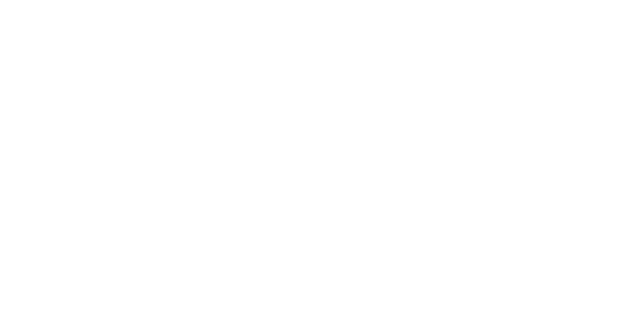
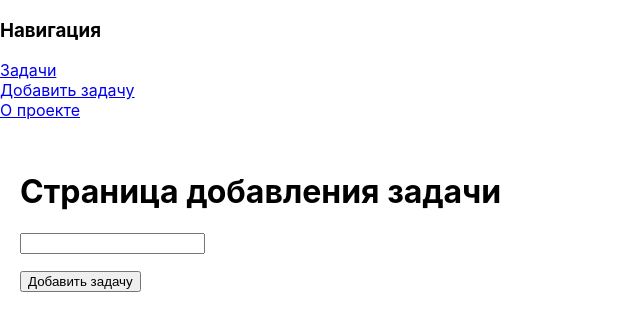
Before and after one commit to uvelmi/webdev-react-hw-todo-app, a React (Create React App) app: page /add in a window 1280 px wide. Before the commit this address had no page. Shown: the top 330 px of the page, without its empty margins (0-640 px from the left). Built offline with nearby package versions, Linux system fonts and the light colour scheme; no server answers.

Commit message:
Работа с API(поднятие стейта и разметки)

```diff
--- a/src/App.jsx
+++ b/src/App.jsx
@@ -1,7 +1,57 @@
 import AppRoutes from "./AppRoutes";
+import { useState, useEffect } from "react";
+import { getTodos } from "./api";
+import { Link } from "react-router-dom";
 
 function App() {
-  return <AppRoutes></AppRoutes>;
+  const [todos, setTodos] = useState([
+    { id: 1, text: "Хлеб" },
+    { id: 2, text: "Молоко" },
+    { id: 3, text: "Сок" },
+  ]);
+
+  const [postLoading, setPostLoading] = useState(true);
+  const [addTodoError, setAddTodoError] = useState(null);
+  useEffect(() => {
+    async function getAllTodos() {
+      try {
+        const todos = await getTodos();
+        console.log(todos);
+        setTodos(todos.todos);
+        setPostLoading(false);
+      } catch (error) {
+        setAddTodoError(error.message);
+        setTodos([]);
+      }
+    }
+    getAllTodos();
+  }, []);
+
+  const [currentTodo, setCurrentTodo] = useState(null);
+  // const handleTodoClick = (todo) => {
+  // 	setCurrentTodo(todo);
+  // };
+  return (
+    <>
+      {currentTodo ? (
+        <div className="current-task">Current task: {currentTodo.text}</div>
+      ) : null}
+			<h3>Навигация</h3>
+			<Link to='/'>Задачи</Link>
+			<br />
+			<Link to='/add'>Добавить задачу</Link>
+			<br />
+			<Link to='/about'>О проекте</Link>
+			<br />
+			<br />
+      <AppRoutes
+        currentTodo={currentTodo}
+        setCurrentTodo={setCurrentTodo}
+        todos={todos}
+        setTodos={setTodos}
+      ></AppRoutes>
+    </>
+  );
 }
 
 export default App;
--- a/src/AppRoutes.jsx
+++ b/src/AppRoutes.jsx
@@ -1,10 +1,16 @@
 import { Route, Routes } from "react-router-dom";
 import TodosPage from "./pages/TodosPage";
+import AboutPage from "./pages/AboutPage";
+import AddTodoPage from "./pages/AddTodoPage";
 
-function AppRoutes() {
+function AppRoutes({ todos, setTodos, setCurrentTodo }) {
   return (
     <Routes>
-      <Route path="/" element={<TodosPage></TodosPage>}></Route>
+      <Route path="/" element={<TodosPage
+			setCurrentTodo={setCurrentTodo}
+			todos={todos} setTodos={setTodos}></TodosPage>}></Route>
+			<Route path="/about" element={<AboutPage></AboutPage>}></Route>
+			<Route path="/add" element={<AddTodoPage setTodos={setTodos} ></AddTodoPage>}></Route>
     </Routes>
   );
 }
--- a/src/index.css
+++ b/src/index.css
@@ -15,3 +15,14 @@ code {
 .page {
   padding: 10px 20px;
 }
+.current-task{
+	background-color: coral;
+	font-size: 32px;
+	font-weight: 600;
+}
+.todo-item{
+	cursor: pointer;
+}
+.todo-item:hover{
+	background-color: coral;
+}
--- /dev/null
+++ b/src/pages/AboutPage.jsx
@@ -0,0 +1,13 @@
+import { Link } from 'react-router-dom';
+
+export default function AddTodoPage() {
+	return (
+		<div className='page'>
+			<h1>About project</h1>
+			<p>This is a Skypro study project: React task list</p>
+		</div>
+	)
+
+
+
+}
--- /dev/null
+++ b/src/pages/AddTodoPage.jsx
@@ -0,0 +1,10 @@
+import { AddTodoForm } from '../components/AddTodoForm';
+
+export default function AddTodoPage({setTodos}) {
+	return (
+		<div className='page'>
+			<h1>Страница добавления задачи</h1>
+			<AddTodoForm setTodos={setTodos} />
+		</div>
+	)
+}
--- a/src/pages/TodosPage.jsx
+++ b/src/pages/TodosPage.jsx
@@ -1,18 +1,9 @@
 import { useState } from "react";
-import { AddTodoForm } from "../components/AddTodoForm";
-import { getTodos, deleteTodos } from "../api";
-import { useEffect } from "react";
+import { deleteTodos } from "../api";
 
-export default function TodosPage() {
-  const [todos, setTodos] = useState([
-    { id: 1, text: "Хлеб" },
-    { id: 2, text: "Молоко" },
-    { id: 3, text: "Сок" },
-  ]);
+export default function TodosPage({todos, setTodos, setCurrentTodo}) {
 
 	const [isDeleteLoading, setIsDeleteLoading] = useState({});
-	const [postLoading, setPostLoading] = useState(true);
-	const [addTodoError, setAddTodoError] = useState(null);
 	const [deleteTodoError, setDeleteTodoError] = useState(null);
 
    const deleteHandler = async({id}) => {
@@ -29,28 +20,13 @@ export default function TodosPage() {
   };
 
 
-
-	useEffect(() => {
-		async function getAllTodos() {
-			try {
-				const todos = await getTodos();
-			console.log(todos)
-			setTodos(todos.todos)
-			setPostLoading(false);
-		} catch (error) {
-			setAddTodoError(error.message)
-			setTodos([]);
-		}
-	}
-		getAllTodos();
-	}, []);
   return (
     <div className="page">
       <h1>Список задач</h1>
       <ul>
         {todos.map((todo) => {
           return (
-            <li key={todo.id}>
+            <li onClick={() => setCurrentTodo(todo)} className="todo-item" key={todo.id}>
               {todo.text}
               {""}
               <button disabled={isDeleteLoading [todo.id]} onClick={() => deleteHandler({id: todo.id})}>{(isDeleteLoading [todo.id]) ? "Loading" : 'Delete'}</button>
@@ -59,7 +35,7 @@ export default function TodosPage() {
         })}
 			</ul>
 			<p style={{color: 'orange'}}>{deleteTodoError}</p>
-      <AddTodoForm todos={todos} setTodos={setTodos} />
+
     </div>
   );
 }
```
